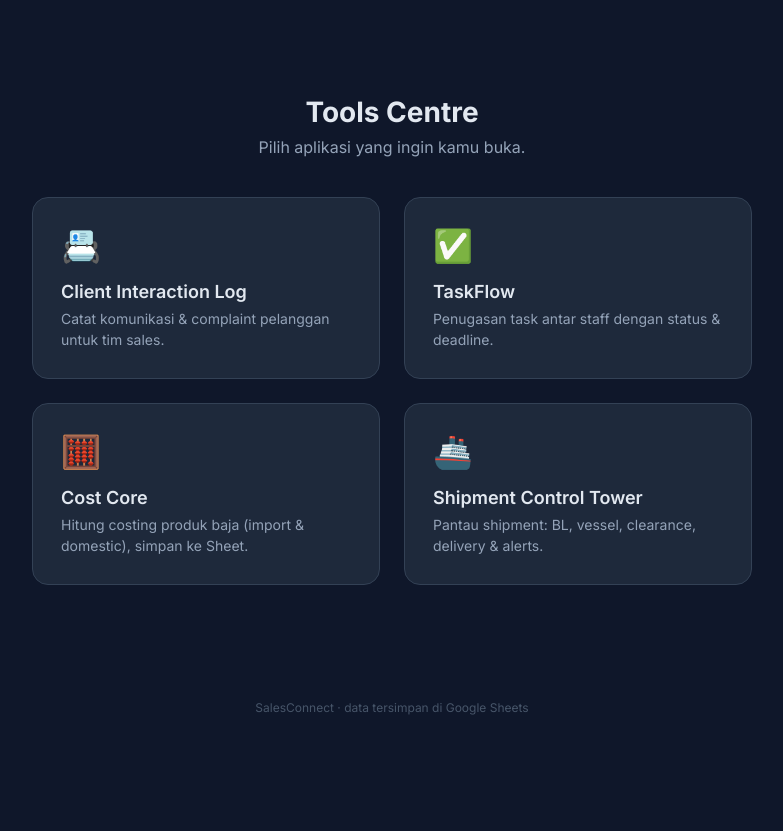
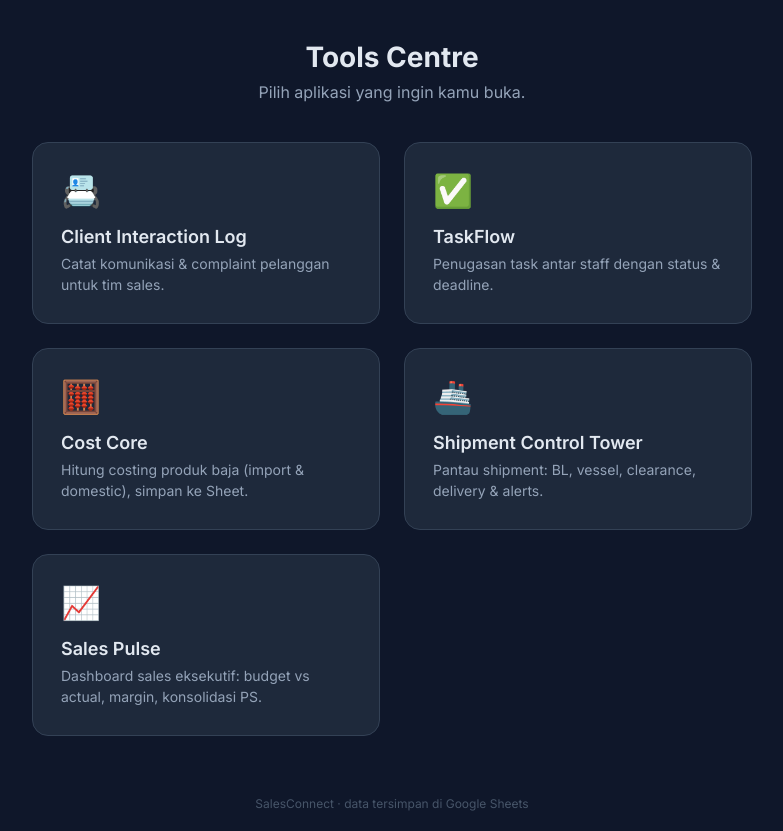
Before and after one commit to administrator-max/salesconnect, a PHP site: page / in a window 1280 px wide. Shown: the part 65-896 px from the top of the page, without its empty margins (248-1031 px from the left). Before the commit the page ends 780 px from the top, so only its background shows below. Run offline with PHP 8.4, Linux system fonts and the light colour scheme.

Commit message:
feat(salespulse): config wiring + landing card

```diff
--- a/index.php
+++ b/index.php
@@ -72,6 +72,11 @@ $user = sc_current_user();   // null when not signed in
         <h2>Shipment Control Tower</h2>
         <p>Pantau shipment: BL, vessel, clearance, delivery &amp; alerts.</p>
       </a>
+      <a class="card" href="salespulse/">
+        <div class="icon">📈</div>
+        <h2>Sales Pulse</h2>
+        <p>Dashboard sales eksekutif: budget vs actual, margin, konsolidasi PS.</p>
+      </a>
     </div>
   </main>
   <footer>SalesConnect · data tersimpan di Google Sheets</footer>
```
Also changed, not shown: config.sample.php (+4 -3 lines).
